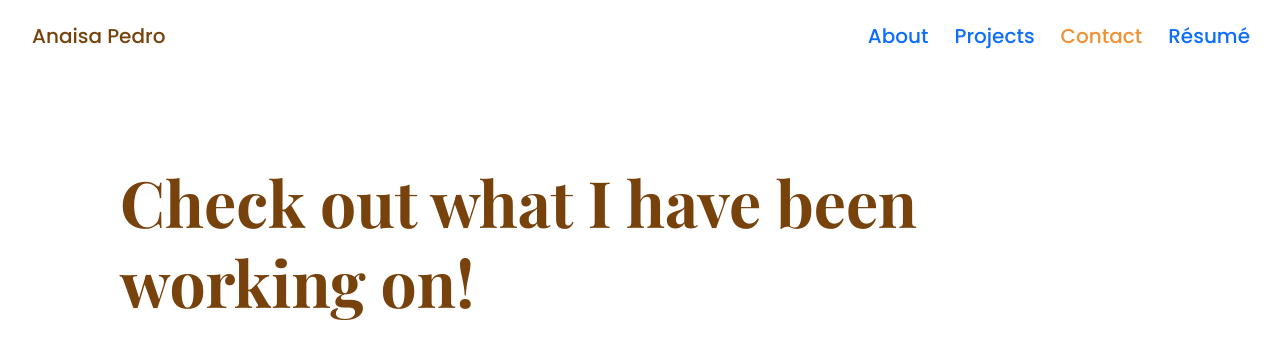
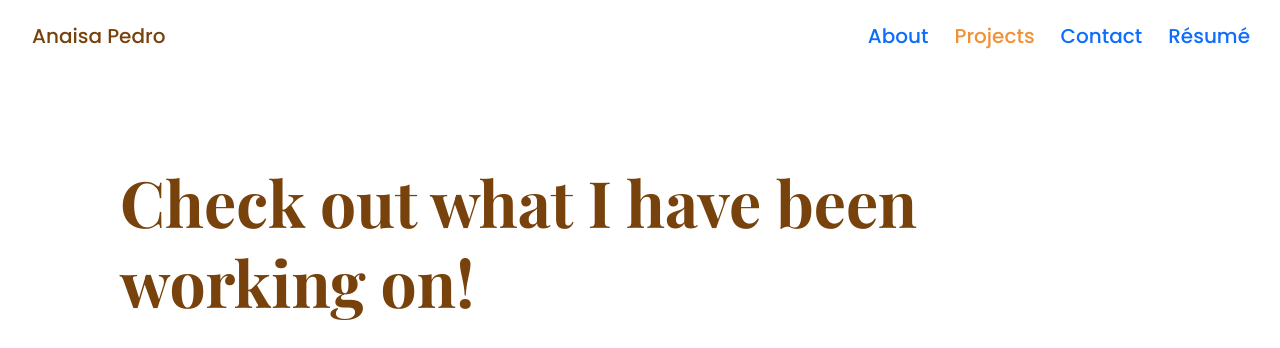
Before and after one commit to Isapedro/Portfolio-Anaisa-Pedro, a plain HTML site: page work.html in a window 1280 px wide. Shown: the top 348 px of the page. Drawn offline with nearby package versions, Linux system fonts and the light colour scheme.

Commit message:
removed facebook link

```diff
--- a/work.html
+++ b/work.html
@@ -38,8 +38,8 @@
       <ul class="navbar-nav ">
 
         <li class="nav-item"> <a class="nav-link" href="/about.html" title="About Anaisa">About</a></li>
-        <li class="nav-item"> <a class="nav-link" href="/work.html" title="Anaisa's work">Projects</a></li>
-        <li class="nav-item"> <a class="nav-link active" href="/contact.html" title="Contact Anaisa">Contact</a></li>
+        <li class="nav-item"> <a class="nav-link active" href="/work.html" title="Anaisa's work">Projects</a></li>
+        <li class="nav-item"> <a class="nav-link " href="/contact.html" title="Contact Anaisa">Contact</a></li>
         <li class="nav-item"> <a class="nav-link" href="cv 2023.pdf" title="Anaisa's CV" target="_blank">Résumé</a></li>
       </ul>
       </div>
@@ -91,7 +91,7 @@
        <div class="social-links d-flex justify-content-center">
           <a href="https://www.linkedin.com/in/isa-pedro92" target="_blank" title="LinkedIn Profile" rel="noreferrer"><i class="fa-brands fa-linkedin"></i></a>
           <a href="https://www.github.com/Isapedro" target="_blank" title="GitHub Profile" rel="noreferrer"><i class="fa-brands fa-github"></i></a>
-          <a href="https://www.facebook.com/Isa.S.A.Pedro/" target="_blank" title="Facebook Profile" rel="noreferrer"><i class="fa-brands fa-facebook"></i></a>
+
 
       </div>
       <p class="text-center mt-5"> 👋 This project was coded by Anaisa Pedro and it is <a href="https://github.com/Isapedro/Portfolio-Anaisa-Pedro" target="_blank">open-sourced.</a></p>
```
Also changed, not shown: about.html (+1 -1 lines), contact.html (+2 -3 lines), index.html (+1 -1 lines).
